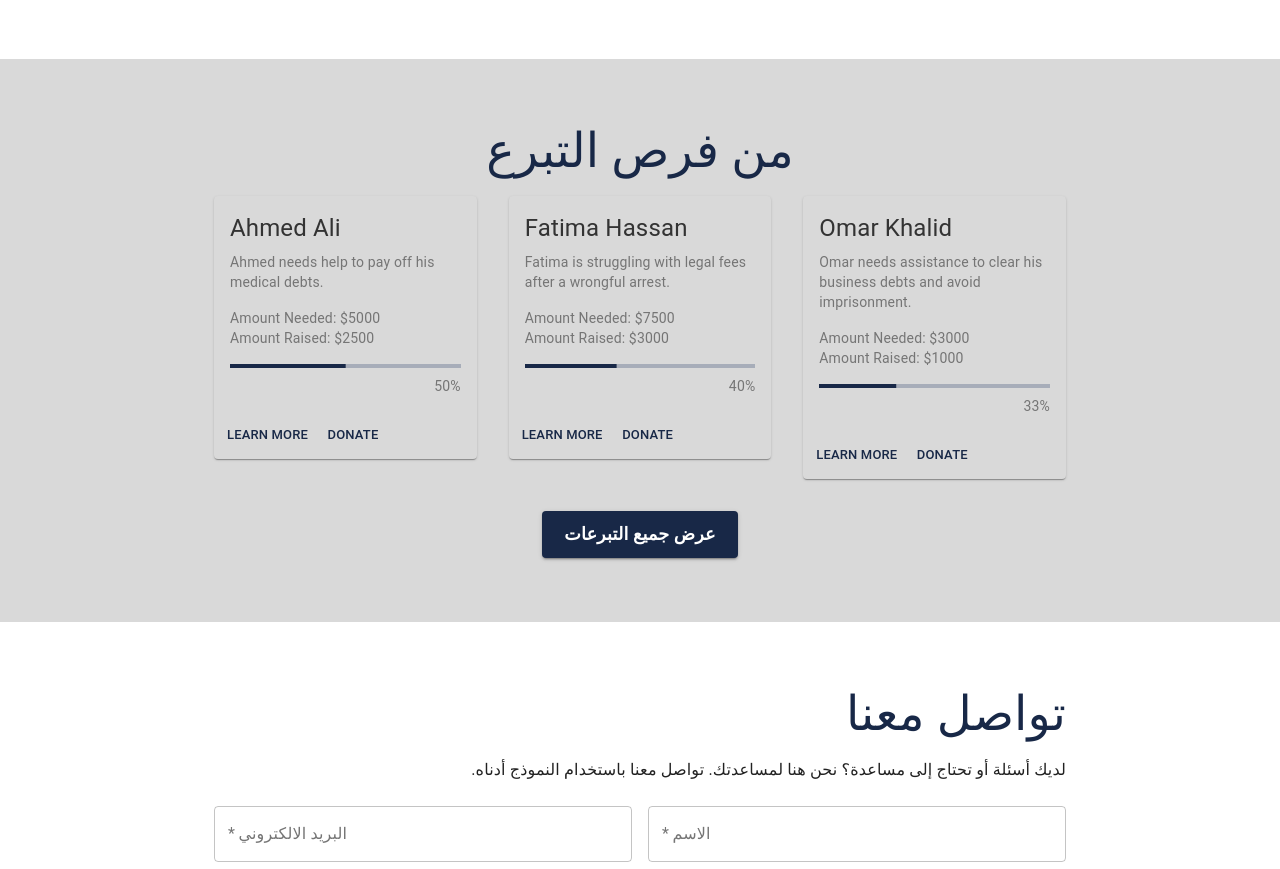
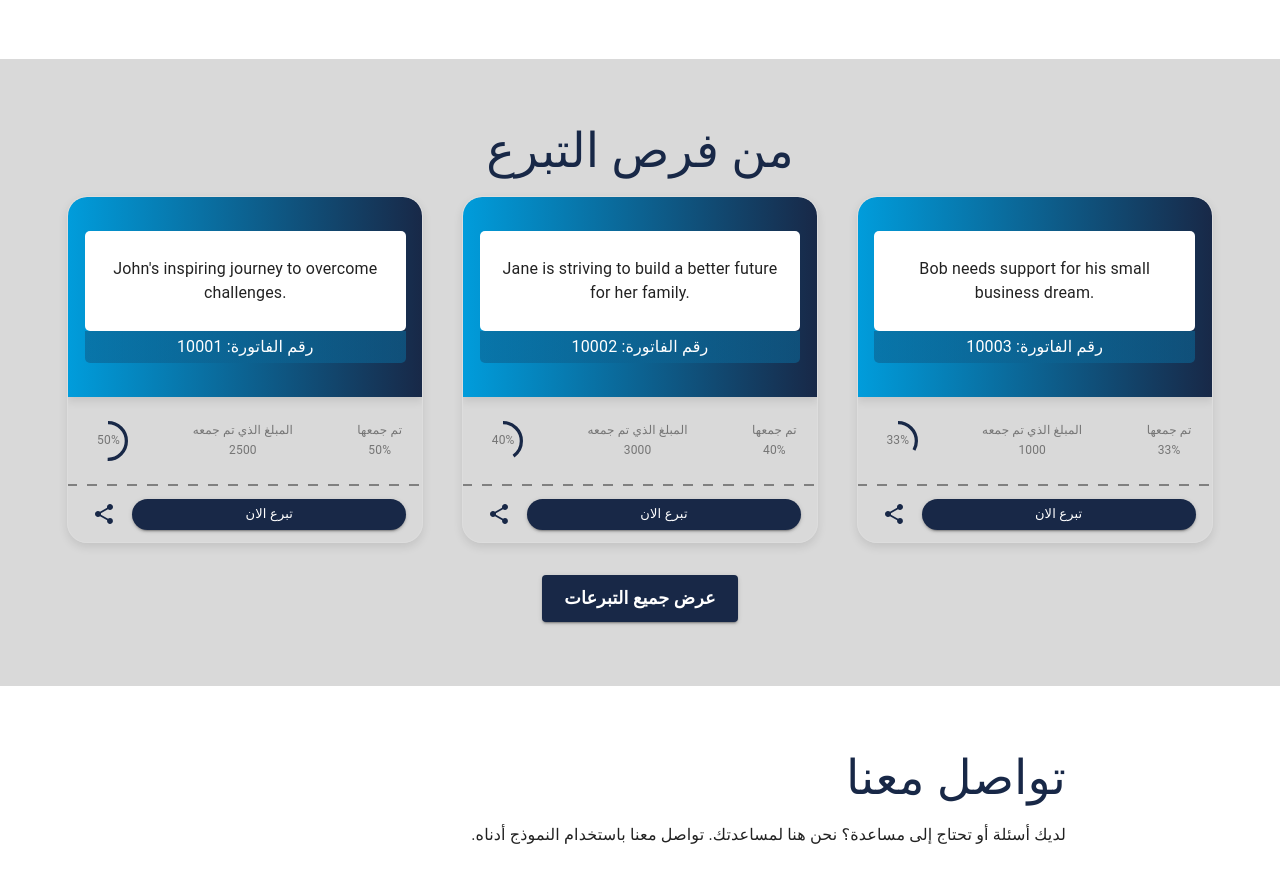
Before and after one commit to husseinzahran7/Front-end-Forijat, a React (Vite) app: page / in a window 1280 px wide. Shown: the part 1500-2369 px from the top of the page. Built offline with nearby package versions, Linux system fonts and the light colour scheme.

Commit message:
add filter to cases , display card in home page

```diff
--- a/src/userPages/Cases.jsx
+++ b/src/userPages/Cases.jsx
@@ -22,6 +22,10 @@ import {
   ListItemText,
   List,
   Paper,
+  InputLabel,
+  Select,
+  MenuItem,
+  FormControl,
 } from "@mui/material";
 
 import ShareIcon from "@mui/icons-material/Share";
@@ -30,6 +34,7 @@ import CardC from "../components/Card";
 import InfoIcon from "@mui/icons-material/Info";
 import TuneIcon from "@mui/icons-material/Tune";
 import GavelIcon from "@mui/icons-material/Gavel";
+import CloseIcon from '@mui/icons-material/Close';
 
 // This is a mock data array. In a real application, you would fetch this data from your API.
 const mockCases = [
@@ -205,6 +210,7 @@ const lang = {
 
 function Cases() {
   const [currentPage, setCurrentPage] = useState(1);
+  const [filter, setFilter] = useState(false);
   const casesPerPage = 12; // Number of cases per page
   const theme = useTheme();
   const [shareDialogOpen, setShareDialogOpen] = useState(false);
@@ -250,7 +256,7 @@ function Cases() {
 
       // In a real app, this would be your actual case detail URL
       // const shareLink = `https://Amal.com/cases/${selectedCase.id}`;
-      const shareLink = `${pathLink}/cases/${selectedCase.id}`;
+      const shareLink = `${pathLink}/donate/${selectedCase.invoiceNumber}`;
       navigator.clipboard.writeText(shareLink);
       // Optionally, show a snackbar or toast to confirm copying
     }
@@ -259,6 +265,15 @@ function Cases() {
   const indexOfLastCase = currentPage * casesPerPage;
   const indexOfFirstCase = indexOfLastCase - casesPerPage;
   const currentCases = mockCases.slice(indexOfFirstCase, indexOfLastCase);
+
+  const filters = [
+    { key: "prisonArea", label: "منطقة السجن", options: ["الكل", "الرياض", "جدة", "مكة", "الدمام"] },
+    { key: "nationality", label: "الجنسية", options:  ["الكل", "سعودي", "مصري", "سوري", "لبناني", "فلسطيني", "أردني", "عراقي", "جزائري", "تونسي", "مغربي"] },
+    { key: "gender", label: "الجنس", options: ["الكل","ذكر", "أنثى",] },
+    { key: "maritalStatus", label: "الحالة الإجتماعية", options: ["الكل","أعزب","متزوج","عزباء","متزوجة","غير متزوجة","مطلقة"] },
+    { key: "donationType", label: "نوع التبرع", options: ["الكل","صدقة","زكاة",] },
+    { key: "caseCount", label: "عدد القضايا", options: ["الكل","1","2","3","4","5","5 أو أكثر"] },
+  ];
 
   return (
     <Container maxWidth="lg" sx={{ my: 6 }}>
@@ -410,6 +425,113 @@ function Cases() {
           </Box>
         </Box>
         {/* bottom */}
+
+
+        {filter ? (<>
+          <Box sx={{
+            display: "flex",
+            flexDirection: "column"
+          }}>
+            <Box
+              sx={{
+                display: "flex",
+                flexDirection: "row-reverse",
+                alignItems: "center",
+                justifyContent: "space-between",
+                py: 1,
+                px: 2,
+              }}
+            >
+
+              <Box
+                sx={{
+                  display: "flex",
+                  alignItems: "center",
+                  px: 1,
+                }}
+              >
+
+                <div dir="rtl">
+                  <Box>
+                    <Typography
+                      sx={{
+                        fontSize: { xs: "1rem", sm: "1.2rem", md: "1.5rem" },
+                        fontWeight: 800,
+                        minWidth: "60px",
+                        textAlign: "center",
+                      }}
+                    >
+                      {"التصفية"}
+                    </Typography>
+                  </Box>
+                </div>
+              </Box>
+
+              <Button
+                startIcon={<CloseIcon />}
+                variant="contained"
+                sx={{ borderRadius: "50px" }}
+                onClick={() => setFilter(false)}
+              >
+                {"إغلاق"}
+              </Button>
+            </Box>
+
+            <Grid container spacing={4} sx={{ px: 2, py: 1 }}>
+              {/* Prison Area Select */}
+              {filters.map((filter, index) => (
+                <Grid
+                  key={index} // Use index or a unique key based on the filter
+                  item
+                  xs={12}
+                  sm={6}
+                  md={6}
+                  lg={4}
+                  container
+                  justifyContent="center"
+                >
+                  <FormControl fullWidth>
+                    <InputLabel id={`${filter.key}-label`}>{filter.label}</InputLabel>
+                    <Select
+                      labelId={`${filter.key}-label`}
+                      id={`${filter.key}-select`}
+                      label={filter.label}
+                      sx={{ direction: "rtl" }}
+                      MenuProps={{
+                        PaperProps: {
+                          style: {
+                            maxHeight: 200,  // Set the height for the dropdown
+                            overflowY: 'auto',  // Enable vertical scrolling
+                          },
+                        },
+                      }}
+                    >
+                      {filter.options.map((option, optionIndex) => (
+                        <MenuItem key={optionIndex} value={option}>
+                          {option}
+                        </MenuItem>
+                      ))}
+                    </Select>
+                  </FormControl>
+                </Grid>
+              ))}
+
+            </Grid>
+            <Box
+            sx={{
+              display:"flex",
+              flexDirection:"row-reverse",
+              alignItems:"center",
+              justifyContent:"space-between",
+              px:2,
+              py:1
+            }}
+            >
+              <Button variant="contained">تصفية</Button>
+              <Button variant="outlined">مسح الكل</Button>
+            </Box>
+          </Box>
+        </>) : (<>
           <Box
             sx={{
               display: "flex",
@@ -452,10 +574,13 @@ function Cases() {
               startIcon={<TuneIcon />}
               variant="contained"
               sx={{ borderRadius: "50px" }}
+              onClick={() => setFilter(true)}
             >
               {"تصفية"}
             </Button>
           </Box>
+        </>)}
+
       </Box>
 
       <Grid container spacing={4}>
@@ -512,7 +637,7 @@ function Cases() {
             type="text"
             fullWidth
             variant="outlined"
-            value={selectedCase ? `${pathLink}/${selectedCase.id}` : ""}
+            value={selectedCase ? `${pathLink}/${selectedCase.invoiceNumber}` : ""}
             InputProps={{
               endAdornment: (
                 <IconButton onClick={copyShareLink}>
--- a/src/userPages/Home.jsx
+++ b/src/userPages/Home.jsx
@@ -1,4 +1,4 @@
-import React from 'react';
+import React, { useState } from 'react';
 import {
   Container,
   Typography,
@@ -9,19 +9,49 @@ import {
   CardContent,
   CardActions,
   TextField,
-  LinearProgress
+  LinearProgress,
+  Dialog,
+  DialogTitle,
+  DialogContentText,
+  DialogContent,
+  IconButton,
+  DialogActions
 } from '@mui/material';
 import { Link as RouterLink } from 'react-router-dom';
 import SlideShow from '../components/SlideShow';
+import CardC from '../components/Card';
+import { X } from '@mui/icons-material';
+import ContentCopyIcon from "@mui/icons-material/ContentCopy";
+
 // import { Image } from '@mui/icons-material';
 // import {CardC} from '../components/Card';
 
 
 // Mock data for featured cases
-const featuredCases = [
-  { id: 1, name: 'Ahmed Ali', amount: 5000, raised: 2500, story: 'Ahmed needs help to pay off his medical debts.' },
-  { id: 2, name: 'Fatima Hassan', amount: 7500, raised: 3000, story: 'Fatima is struggling with legal fees after a wrongful arrest.' },
-  { id: 3, name: 'Omar Khalid', amount: 3000, raised: 1000, story: 'Omar needs assistance to clear his business debts and avoid imprisonment.' },
+const featuredCases = [{
+  id: 1,
+  name: "John Doe",
+  amount: 5000,
+  raised: 2500,
+  invoiceNumber: "10001",
+  story: "John's inspiring journey to overcome challenges.",
+},
+{
+  id: 2,
+  name: "Jane Smith",
+  amount: 7500,
+  raised: 3000,
+  invoiceNumber: "10002",
+  story: "Jane is striving to build a better future for her family.",
+},
+{
+  id: 3,
+  name: "Bob Johnson",
+  amount: 3000,
+  raised: 1000,
+  invoiceNumber: "10003",
+  story: "Bob needs support for his small business dream.",
+},
 ];
 
 const slides = [
@@ -44,11 +74,59 @@ const lang = {
   AboutUs: "حولنا",
   AboutUsDesc1: "امل هي منصة مخصصة لمساعدة الأفراد المثقلين بالديون والذين يواجهون خطر السجن. تهدف خدمتنا الرئيسية إلى جمع التبرعات لسداد هذه الديون وضمان إطلاق سراح المحتاجين. نحن نؤمن بفرص الحياة الثانية وبقوة الدعم المجتمعي في تغيير الأرواح. من خلال الشفافية والثقة والإدارة الفعالة للتبرعات، نبني جسراً بين من يرغبون في العطاء ومن هم في أمس الحاجة إليه. انضموا إلينا في مهمتنا لنشر الأمل والكرامة والحرية للأفراد والعائلات في مجتمعنا.",
   AboutUsDesc2: "من خلال الشفافية والثقة والإدارة الفعالة للتبرعات، نبني جسراً بين من يرغبون في العطاء ومن هم في أمس الحاجة إليه. انضموا إلينا في مهمتنا لنشر الأمل والكرامة والحرية للأفراد والعائلات في مجتمعنا.",
-  FeaturedCases:"من فرص التبرع",
+  FeaturedCases: "من فرص التبرع",
   ViewAllCases: "عرض جميع التبرعات",
 };
 
 function Home() {
+  const [shareDialogOpen, setShareDialogOpen] = useState(false);
+  const [selectedCase, setSelectedCase] = useState(null);
+
+  const handlePageChange = (event, newPage) => {
+    setCurrentPage(newPage);
+  };
+
+  const handleShareClick = (case_) => {
+    setSelectedCase(case_);
+    setShareDialogOpen(true);
+  };
+
+  const handleShareClose = () => {
+    setShareDialogOpen(false);
+  };
+
+  // for the pop up
+
+  const [open, setOpen] = useState(false);
+
+  const handleClickOpen = () => {
+    setOpen(true);
+  };
+
+  const handleClose = () => {
+    setOpen(false);
+  };
+
+
+  // for filter
+
+
+
+
+  // used for ShareLink
+  const pathLink = window.location.href;
+
+  const copyShareLink = () => {
+    if (selectedCase) {
+      // Change this when deploy with your URL
+
+      // In a real app, this would be your actual case detail URL
+      // const shareLink = `https://Amal.com/cases/${selectedCase.id}`;
+      const shareLink = `${pathLink}/cases/${selectedCase.id}`;
+      navigator.clipboard.writeText(shareLink);
+      // Optionally, show a snackbar or toast to confirm copying
+    }
+  };
   return (
     <Box>
       {/* Banner Section */}
@@ -102,7 +180,7 @@ function Home() {
 
       {/* Featured Cases Section */}
       <Box sx={{ bgcolor: 'background.paper', py: 8 }}>
-        <Container maxWidth="md">
+        <Container maxWidth="lg">
           <Typography variant="h3" gutterBottom color="primary" align="center">
 
             {/* Featured Cases */}
@@ -112,54 +190,87 @@ function Home() {
 
 
 
-          <Grid container spacing={4}>
+          <Grid container spacing={4} >
             {featuredCases.map((case_) => {
-              const progress = (case_.raised / case_.amount) * 100;
               return (
-                <Grid item key={case_.id} xs={12} sm={6} md={4}>
-                  <Card>
-                    <CardContent>
-                      <Typography gutterBottom variant="h5" component="div">
-                        {case_.name}
-                      </Typography>
-                      <Typography variant="body2" color="text.secondary" paragraph>
-                        {case_.story}
-                      </Typography>
-                      <Typography variant="body2" color="text.secondary">
-                        Amount Needed: ${case_.amount}
-                      </Typography>
-                      <Typography variant="body2" color="text.secondary">
-                        Amount Raised: ${case_.raised}
-                      </Typography>
-                      <LinearProgress
-                        variant="determinate"
-                        value={progress}
-                        sx={{ mt: 2, mb: 1 }}
+                <Grid
+                  item
+                  key={case_.id}
+                  xs={12}
+                  sm={6}
+                  md={6}
+                  lg={4}
+                  container
+                  justifyContent="center"
+                >
+                  <CardC
+                    id={case_.id}
+                    Story={case_.story}
+                    totalAmount={case_.amount}
+                    raisedAmount={case_.raised}
+                    InvioceNumber={case_.invoiceNumber}
+                    handleShareClick={handleShareClick}
+                    case_={case_}
+
                   />
-                      <Typography variant="body2" color="text.secondary" align="right">
-                        {progress.toFixed(0)}%
-                      </Typography>
-                    </CardContent>
-                    <CardActions>
-                      <Button size="small" color="primary" component={RouterLink} to={`/cases/${case_.id}`}>
-                        Learn More
-                      </Button>
-                      <Button size="small" color="primary" component={RouterLink} to={`/donate/${case_.id}`}>
-                        Donate
-                      </Button>
-                    </CardActions>
-                  </Card>
                 </Grid>
               );
             })}
           </Grid>
 
+          {/* Share Dialog */}
+          <Dialog
+            open={shareDialogOpen}
+            onClose={handleShareClose}
+            aria-labelledby="share-dialog-title"
+            dir="rtl"
+          >
+            <DialogTitle id="share-dialog-title">
+              {/* {"Share Case"} */}
+              {"مشاركة حالة"}
+            </DialogTitle>
+            <DialogContent
+            // dir='rtl'
+            >
+              <DialogContentText>
+                {/* {"Share this case with others"} */}
+                {"شارك الحالة مع الاخرين."}
+              </DialogContentText>
+              <TextField
+                autoFocus
+                margin="dense"
+                id="share-link"
+                // label="Share Link"
+                label="رابط المشاركة"
+                dir="ltr"
+                type="text"
+                fullWidth
+                variant="outlined"
+                value={selectedCase ? `${pathLink}/${selectedCase.invoiceNumber}` : ""}
+                InputProps={{
+                  endAdornment: (
+                    <IconButton onClick={copyShareLink}>
+                      <ContentCopyIcon />
+                    </IconButton>
+                  ),
+                }}
+              />
+            </DialogContent>
+            <DialogActions>
+              <Button onClick={handleShareClose} color="primary">
+                {"اغلاق"}
+              </Button>
+            </DialogActions>
+          </Dialog>
 
 
-          <Box sx={{ textAlign: 'center', mt: 4 ,
+
+
+          <Box sx={{
+            textAlign: 'center', mt: 4,
             //
           }}>
-            <Button variant="contained" color="primary" size="large" component={RouterLink} to="/cases" sx={{fontWeight:'800' , fontSize:'1.1rem'}}>
+            <Button variant="contained" color="primary" size="large" component={RouterLink} to="/cases" sx={{ fontWeight: '800', fontSize: '1.1rem' }}>
               {/* View All Cases */}
               {lang.ViewAllCases}
 
@@ -171,7 +282,7 @@ function Home() {
 
 
       {/* Contact Us Section */}
-      <Container maxWidth="md" sx={{ py: 8 , direction:'rtl' }}>
+      <Container maxWidth="md" sx={{ py: 8, direction: 'rtl' }}>
         <Typography variant="h3" gutterBottom color="primary">
           {/* {"Contact Us"} */}
           {"تواصل معنا"}
@@ -181,7 +292,7 @@ function Home() {
           {"لديك أسئلة أو تحتاج إلى مساعدة؟ نحن هنا لمساعدتك. تواصل معنا باستخدام النموذج أدناه."}
 
         </Typography>
-        <Box component="form" noValidate sx={{ mt: 3  }}>
+        <Box component="form" noValidate sx={{ mt: 3 }}>
           <Grid container spacing={2}>
             <Grid item xs={12} sm={6}>
               <TextField
```
Lines whose indentation alone changed are shown as unchanged.
